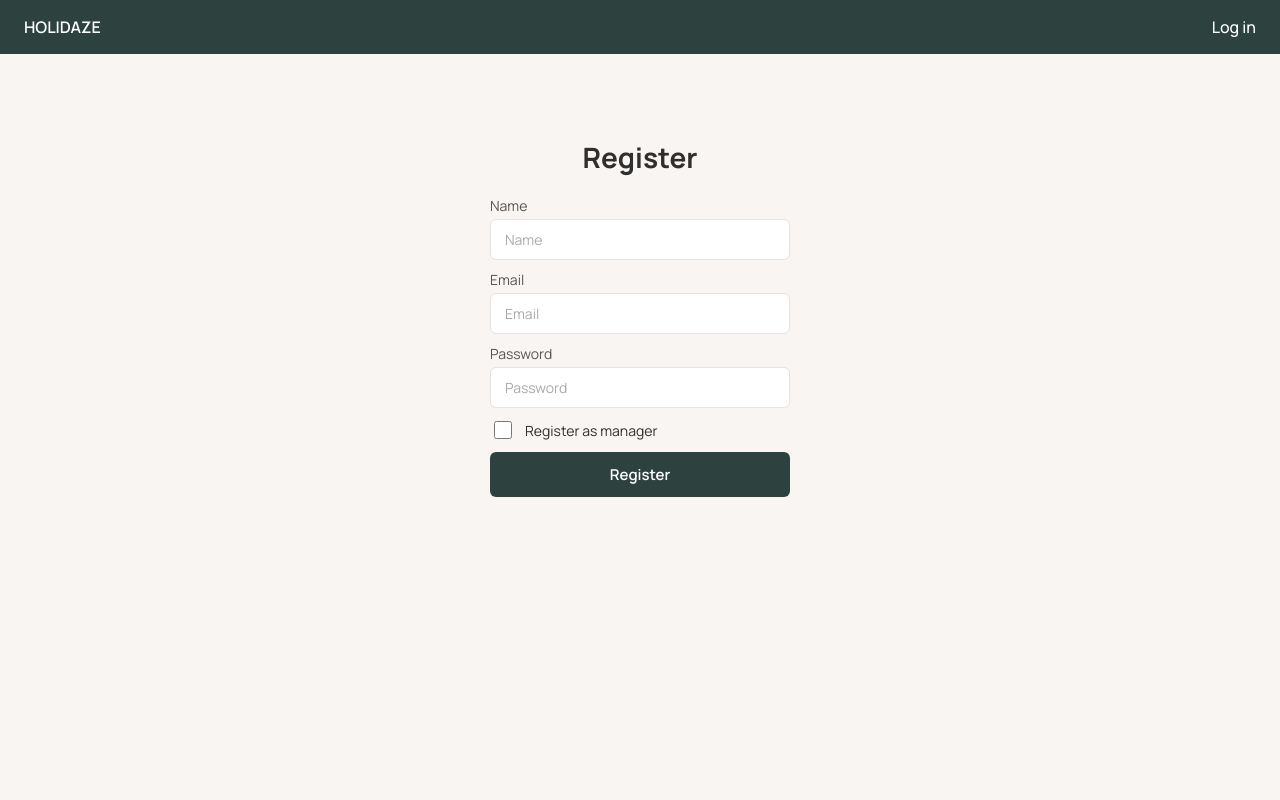
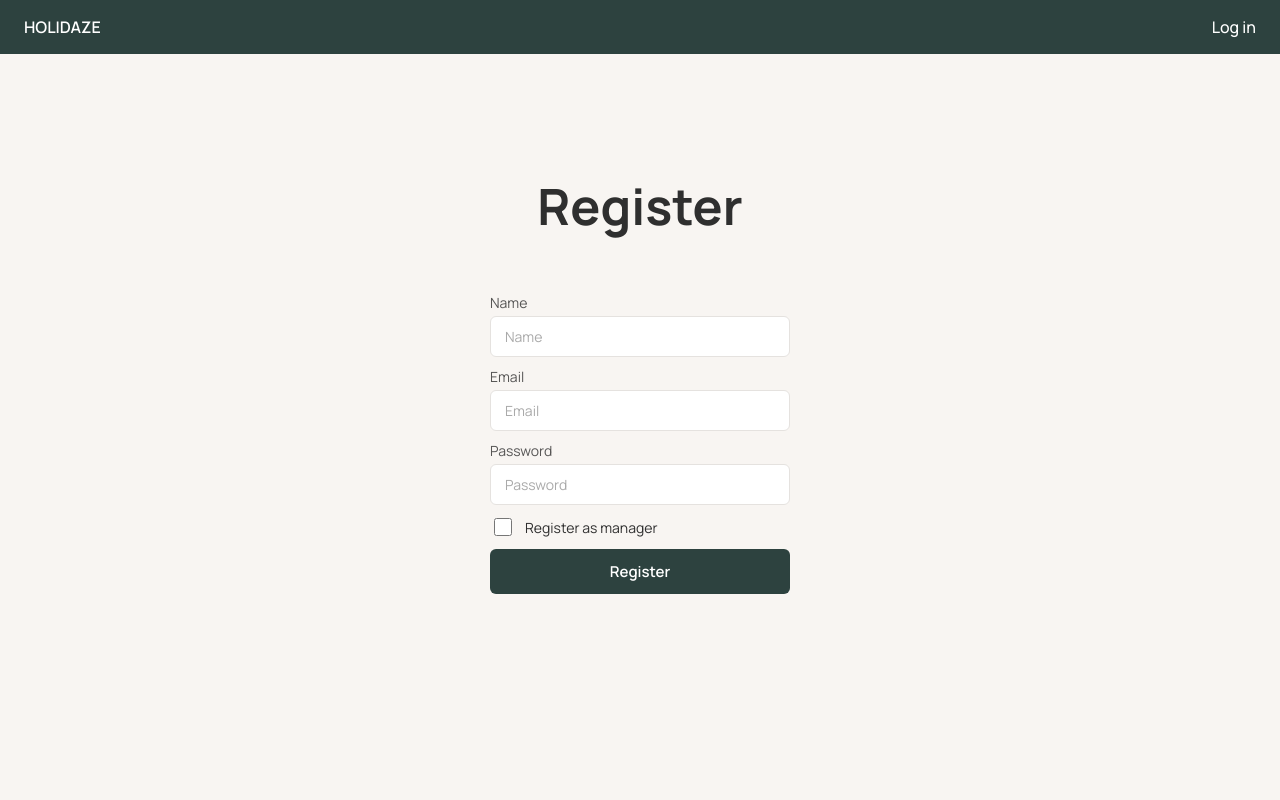
Before and after one commit to JarlErikMathiesen/project-exam-2-JarlErikMathiesen, a React (Vite) app: page /register in a window 1280 px wide. Shown: the top 800 px of the page. Built offline with nearby package versions, Linux system fonts and the light colour scheme.

Commit message:
added reusable h1 component

```diff
--- /dev/null
+++ b/src/components/ui/MainHeading.jsx
@@ -0,0 +1,8 @@
+import styled from 'styled-components';
+
+const MainHeading = styled.h1`
+  font-size: 50px;
+  text-align: center;
+`;
+
+export default MainHeading;
--- a/src/pages/CreateVenue.jsx
+++ b/src/pages/CreateVenue.jsx
@@ -3,6 +3,7 @@ import { useNavigate } from 'react-router-dom';
 import { useState } from 'react';
 import VenueForm from '../components/venue/VenueForm';
 import LoadingSpinner from '../components/ui/LoadingSpinner';
+import MainHeading from '../components/ui/MainHeading';
 
 export default function CreateVenue() {
   const navigate = useNavigate();
@@ -24,7 +25,7 @@ export default function CreateVenue() {
 
   return (
     <>
-      <h1>Create venue</h1>
+      <MainHeading>Create venue</MainHeading>
       <VenueForm
         onSubmit={handleCreate}
         onCancel={() => navigate('/profile')}
--- a/src/pages/EditVenue.jsx
+++ b/src/pages/EditVenue.jsx
@@ -3,6 +3,8 @@ import { useNavigate, useParams } from 'react-router-dom';
 import { getVenueById, updateVenue } from '../api/venues';
 import VenueForm from '../components/venue/VenueForm';
 import LoadingSpinner from '../components/ui/LoadingSpinner';
+import styled from 'styled-components';
+import MainHeading from '../components/ui/MainHeading';
 
 export default function EditVenue() {
   const { id } = useParams();
@@ -40,7 +42,7 @@ export default function EditVenue() {
 
   return (
     <>
-      <h1>Edit venue</h1>
+      <MainHeading>Edit venue</MainHeading>
       <VenueForm
         initialData={venue}
         onCancel={() => navigate('/profile')}
--- a/src/pages/HomePage.jsx
+++ b/src/pages/HomePage.jsx
@@ -9,6 +9,7 @@ import { isDateRangeBooked } from '../utils/date';
 import FormField from '../components/ui/FormField';
 import LoadingSpinner from '../components/ui/LoadingSpinner';
 import { useToast } from '../features/ui/ToastContext';
+import MainHeading from '../components/ui/MainHeading';
 
 const SearchSection = styled.div`
   padding: 1rem;
@@ -132,6 +133,7 @@ export default function HomePage() {
 
   return (
     <>
+      <MainHeading>Holidaze</MainHeading>
       <SearchSection>
         <SearchCard>
           <FormField label="Location" id="location">
--- a/src/pages/Login.jsx
+++ b/src/pages/Login.jsx
@@ -8,7 +8,7 @@ import Input from '../components/ui/Input';
 import Button from '../components/ui/Button';
 import FormField from '../components/ui/FormField';
 import { useToast } from '../features/ui/ToastContext';
-
+import MainHeading from '../components/ui/MainHeading';
 export default function Login() {
   const [email, setEmail] = useState('');
   const [password, setPassword] = useState('');
@@ -34,7 +34,7 @@ export default function Login() {
   return (
     <Page>
       <Card>
-        <Title>Login</Title>
+        <MainHeading>Login</MainHeading>
 
         <Form onSubmit={handleSubmit}>
           <FormField label="Email" id="email">
@@ -84,13 +84,6 @@ const Card = styled.div`
   gap: 20px;
 `;
 
-const Title = styled.h1`
-  font-size: 28px;
-  font-weight: 700;
-  color: ${({ theme }) => theme.colors.text};
-  margin: 0;
-`;
-
 const Form = styled.form`
   width: 100%;
   display: flex;
--- a/src/pages/Profile.jsx
+++ b/src/pages/Profile.jsx
@@ -7,6 +7,7 @@ import Button from '../components/ui/Button';
 import CustomerBookings from '../components/profile/CustomerBookings';
 import ManagerVenues from '../components/profile/ManagerVenues';
 import LoadingSpinner from '../components/ui/LoadingSpinner';
+import MainHeading from '../components/ui/MainHeading';
 
 export default function Profile() {
   const { name } = useAuth();
@@ -54,7 +55,7 @@ export default function Profile() {
   };
   return (
     <Page>
-      <Title>Profile</Title>
+      <MainHeading>Profile</MainHeading>
 
       <Avatar src={profile.avatar?.url} alt={profile.name} />
       <AvatarButtons>
@@ -102,11 +103,6 @@ const Page = styled.div`
   align-items: center;
 `;
 
-const Title = styled.h1`
-  font-size: 2rem;
-  margin-bottom: 1.5rem;
-`;
-
 const Avatar = styled.img`
   width: 110px;
   height: 110px;
--- a/src/pages/Register.jsx
+++ b/src/pages/Register.jsx
@@ -10,6 +10,7 @@ import * as yup from 'yup';
 import { useNavigate } from 'react-router-dom';
 import { useState } from 'react';
 import { useToast } from '../features/ui/ToastContext';
+import MainHeading from '../components/ui/MainHeading';
 
 const schema = yup.object({
   name: yup
@@ -46,13 +47,6 @@ const Card = styled.div`
   flex-direction: column;
   align-items: center;
   gap: 20px;
-`;
-
-const Title = styled.h1`
-  font-size: 28px;
-  font-weight: 700;
-  color: ${({ theme }) => theme.colors.text};
-  margin: 0;
 `;
 
 const Form = styled.form`
@@ -93,7 +87,7 @@ export default function Register() {
   return (
     <Page>
       <Card>
-        <Title>Register</Title>
+        <MainHeading>Register</MainHeading>
 
         <Form onSubmit={handleSubmit(onSubmit)}>
           <FormField label="Name" id="name" error={errors.name?.message}>
```
